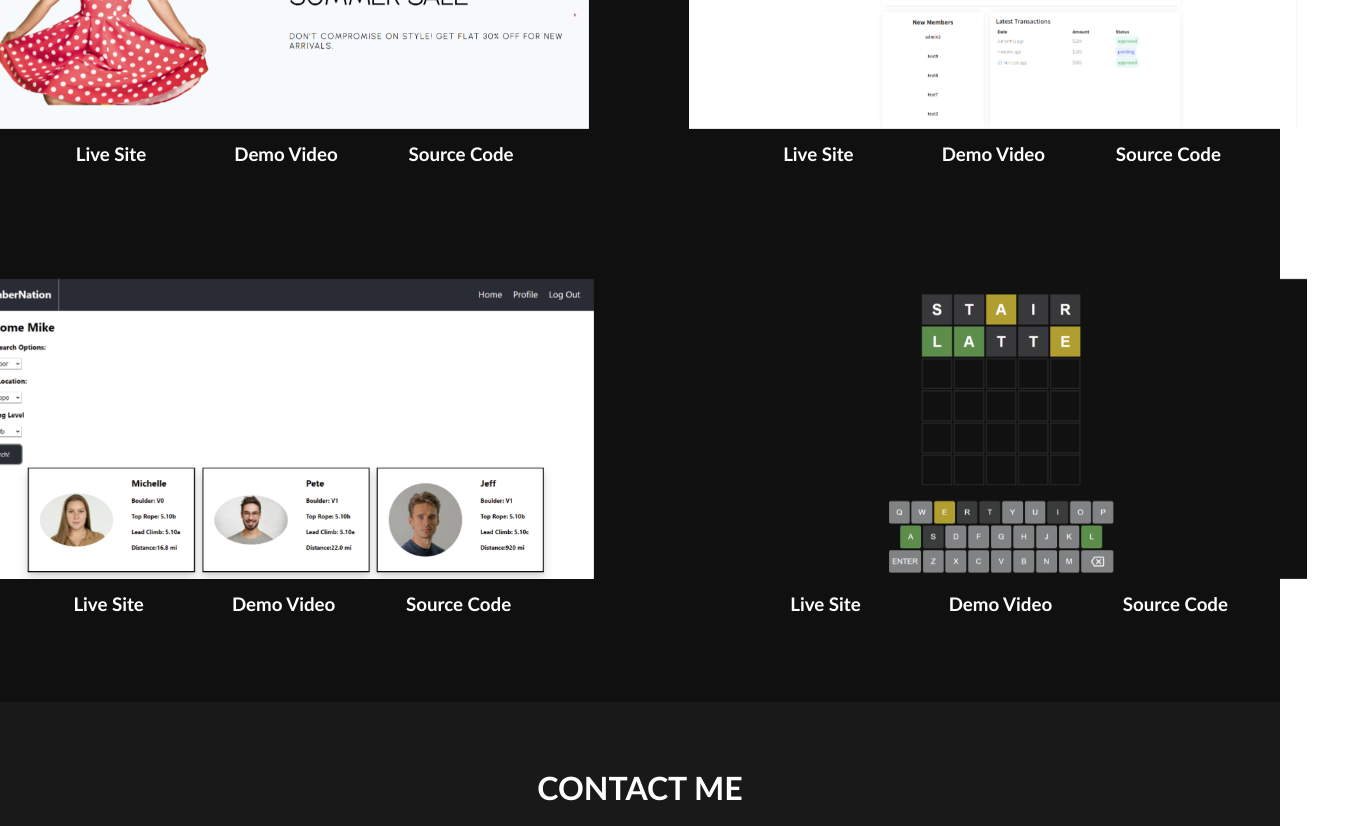
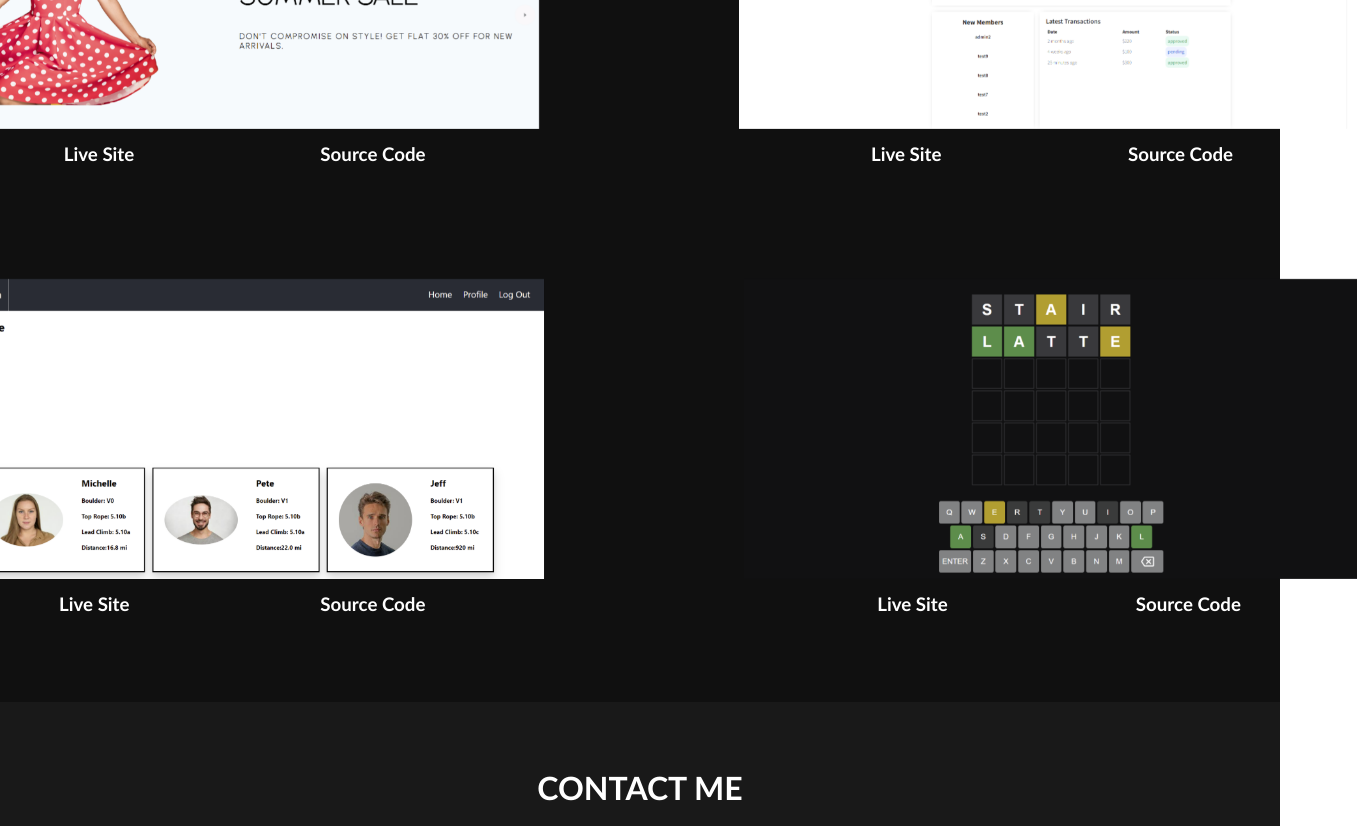
Before and after one commit to slevine3/Portfolio, a React (Create React App) app: page / in a window 1280 px wide. Shown: the part 2480-3306 px from the top of the page, 1357 px wide, since content can reach past the window. Built offline with nearby package versions, Linux system fonts and the light colour scheme.

Commit message:
remove demo

```diff
--- a/package.json
+++ b/package.json
@@ -12,6 +12,7 @@
     "bootstrap": "^5.1.3",
     "file-saver": "^2.0.5",
     "font-awesome": "^4.7.0",
+    "logrocket": "^3.0.1",
     "react": "^17.0.2",
     "react-bootstrap": "^2.4.0",
     "react-dom": "^17.0.2",
--- a/src/App.js
+++ b/src/App.js
@@ -12,7 +12,13 @@ import "./components/Project.css";
 import "./components/Contact.css";
 import "./components/Technology.css";
 
-function App() {
+import LogRocket from "logrocket";
+import { useEffect } from "react";
+
+const App = () => {
+  useEffect(() => {
+    LogRocket.init(process.env.REACT_APP_LOG_ROCKET);
+  });
   return (
     <div>
       <NavBar />
@@ -23,6 +29,6 @@ function App() {
       <Contact />
     </div>
   );
-}
+};
 
 export default App;
--- a/src/components/Project.css
+++ b/src/components/Project.css
@@ -19,7 +19,7 @@
 }
 .project_row {
   display: flex;
-  gap: 100px;
+  gap: 200px;
   margin-bottom: 100px;
 }
 .project_display_container {
@@ -47,7 +47,7 @@
 
 .project_links {
   display: flex;
-  justify-content: center;
+  justify-content: space-evenly;
   gap: 40px;
 }
 
@@ -118,8 +118,8 @@
   }
   .project_image {
     margin-left: 100px;
-    height: 150px;
-    width: auto;
+    height: auto;
+    width: 100%;
   }
   .project_subtitle {
     font-size: 14px;
--- a/src/components/Project.js
+++ b/src/components/Project.js
@@ -43,14 +43,14 @@ export const Project = () => {
                 <h3>Live Site</h3>
               </a>
             </div>
-            <div>
+            {/* <div>
               <a
                 className="project_subtitle"
                 href="https://www.loom.com/looms/videos"
               >
                 <h3>Demo Video</h3>
               </a>
-            </div>
+            </div> */}
             <div>
               <a
                 className="project_subtitle"
@@ -91,14 +91,14 @@ export const Project = () => {
                 <h3>Live Site</h3>
               </a>
             </div>
-            <div>
+            {/* <div>
               <a
                 className="project_subtitle"
                 href="https://www.loom.com/share/98717cfa741b4f34ba07a32ac76ea7e5"
               >
                 <h3>Demo Video</h3>
               </a>
-            </div>
+            </div> */}
             <div>
               <a
                 className="project_subtitle"
@@ -145,14 +145,14 @@ export const Project = () => {
                 <h3>Live Site</h3>
               </a>
             </div>
-            <div>
+            {/* <div>
               <a
                 className="project_subtitle"
                 href="https://www.loom.com/share/98717cfa741b4f34ba07a32ac76ea7e5"
               >
                 <h3>Demo Video</h3>
               </a>
-            </div>
+            </div> */}
             <div>
               <a
                 className="project_subtitle"
@@ -192,14 +192,14 @@ export const Project = () => {
                 <h3>Live Site</h3>
               </a>
             </div>
-            <div>
+            {/* <div>
               <a
                 className="project_subtitle"
                 href="https://www.loom.com/share/42e9bfe2e1884a3fafc297f25dd0e8e0"
               >
                 <h3>Demo Video</h3>
               </a>
-            </div>
+            </div> */}
             <div>
               <a
                 className="project_subtitle"
```
Also changed, not shown: 2 other files (tests, documents, lock files or other folders).
